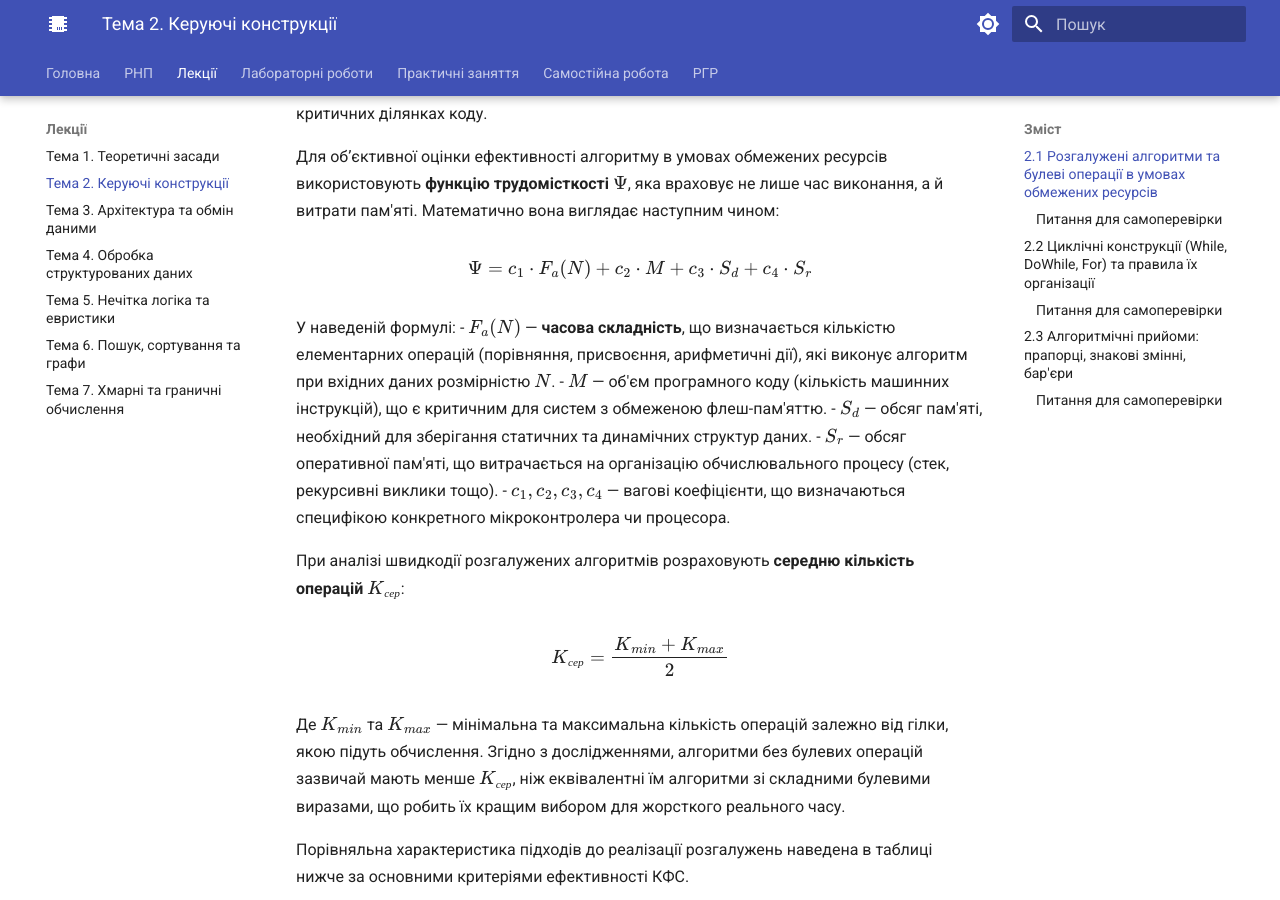
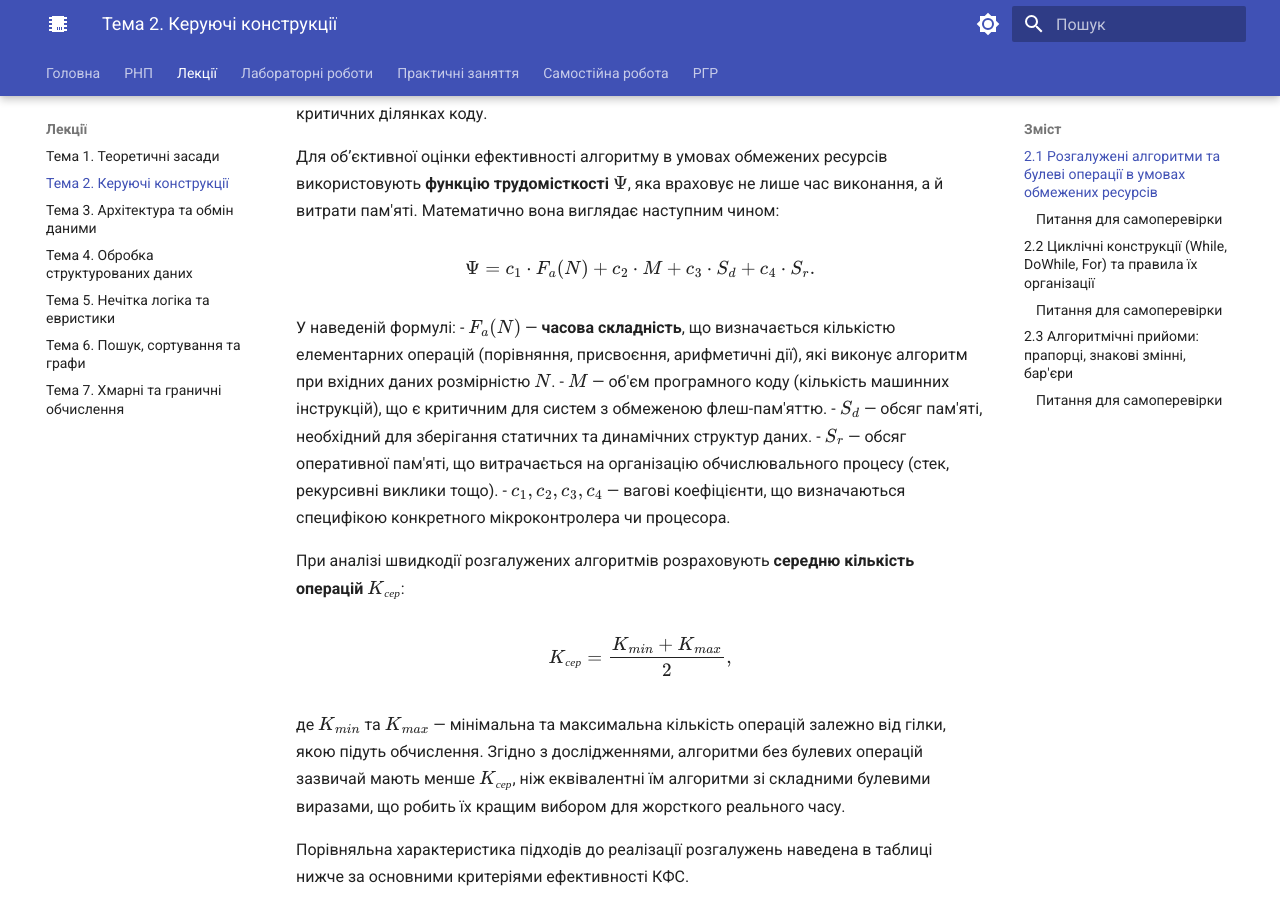
Before and after one commit to KyryloVadurin/cps-algorithms, an MkDocs documentation site: the page built from docs/lectures/topic-2.md, in a window 1280 px wide and 900 px high, scrolled down 1119 px. Built offline with MkDocs 1.6.1 and Material for MkDocs 9.7.7, drawn with Linux system fonts in a browser that asks for light colours; some of the changed text lies outside the part shown.

```diff
--- a/docs/lectures/topic-2.md
+++ b/docs/lectures/topic-2.md
@@ -18,7 +18,7 @@
 Для об’єктивної оцінки ефективності алгоритму в умовах обмежених ресурсів використовують **функцію трудомісткості** $\Psi$, яка враховує не лише час виконання, а й витрати пам'яті. Математично вона виглядає наступним чином:
 
 $$
-\Psi = c_1 \cdot F_a(N) + c_2 \cdot M + c_3 \cdot S_d + c_4 \cdot S_r
+\Psi = c_1 \cdot F_a(N) + c_2 \cdot M + c_3 \cdot S_d + c_4 \cdot S_r.
 $$
 
 У наведеній формулі:
@@ -31,10 +31,10 @@
 При аналізі швидкодії розгалужених алгоритмів розраховують **середню кількість операцій** $K_{сер}$:
 
 $$
-K_{сер} = \frac{K_{min} + K_{max}}{2}
+K_{сер} = \frac{K_{min} + K_{max}}{2},
 $$
 
-Де $K_{min}$ та $K_{max}$ — мінімальна та максимальна кількість операцій залежно від гілки, якою підуть обчислення. Згідно з дослідженнями, алгоритми без булевих операцій зазвичай мають менше $K_{сер}$, ніж еквівалентні їм алгоритми зі складними булевими виразами, що робить їх кращим вибором для жорсткого реального часу.
+де $K_{min}$ та $K_{max}$ — мінімальна та максимальна кількість операцій залежно від гілки, якою підуть обчислення. Згідно з дослідженнями, алгоритми без булевих операцій зазвичай мають менше $K_{сер}$, ніж еквівалентні їм алгоритми зі складними булевими виразами, що робить їх кращим вибором для жорсткого реального часу.
 
 
 
@@ -108,10 +108,10 @@
 Для коректної організації циклічного процесу необхідно враховувати функціональну залежність між параметрами циклу. Якщо ми розглядаємо задачу накопичення суми натуральних чисел від $1$ до $n$, загальний вигляд результату $S$ визначається формулою:
 
 $$
-S = \sum_{i=1}^{n} i = 1 + 2 + 3 + \dots + n
+S = \sum_{i=1}^{n} i = 1 + 2 + 3 + \dots + n,
 $$
 
-Де:
+де:
 - $S$ — цільова змінна-акумулятор (результат).
 - $i$ — параметр циклу (лічильник), що змінюється на кожній ітерації.
 - $n$ — верхня границя циклу (кількість елементів).
@@ -119,10 +119,10 @@
 При розробці алгоритмів оцінюється їхня **часова складність** $T(n)$, яка для простих циклів зазвичай має лінійний характер $O(n)$. Загальна кількість операцій $K$ у циклічному алгоритмі обчислюється як:
 
 $$
-K = K_L + K_{AS} + K_A + K_C
+K = K_L + K_{AS} + K_A + K_C,
 $$
 
-Де:
+де:
 - $K_L$ — кількість разів обробки заголовків циклів (дорівнює кількості ітерацій).
 - $K_{AS}$ — кількість операцій присвоювання (включаючи ініціалізацію перед циклом та накопичення в тілі).
 - $K_A$ — кількість арифметичних операцій (наприклад, множення або додавання на кожному кроці).
@@ -202,7 +202,7 @@
 При використанні знакової змінної $p$ для обчислення суми ряду виду $S = 1^2 - 2^2 + 3^2 - \dots$, математична модель зміни знака на кожному кроці циклу описується рекурентним співвідношенням:
 
 $$
-p_{i+1} = -p_i
+p_{i+1} = -p_i.
 $$
 
 У наведеній залежності змінна $p$ ініціалізується значенням 1 перед початком циклу ($p=1$). На кожній $i$-й ітерації поточний доданок множиться на $p$, після чого виконується операція $p = -p$ для підготовки наступного кроку.
@@ -210,7 +210,7 @@
 Ефективність алгоритмів оцінюється через загальну кількість операцій $K$. Для циклічного алгоритму обчислення суми за допомогою прапорця або знакової змінної часова складність визначається як:
 
 $$
-K = K_L + K_{AS} + K_A + K_C
+K = K_L + K_{AS} + K_A + K_C,
 $$
 
 де:
```
